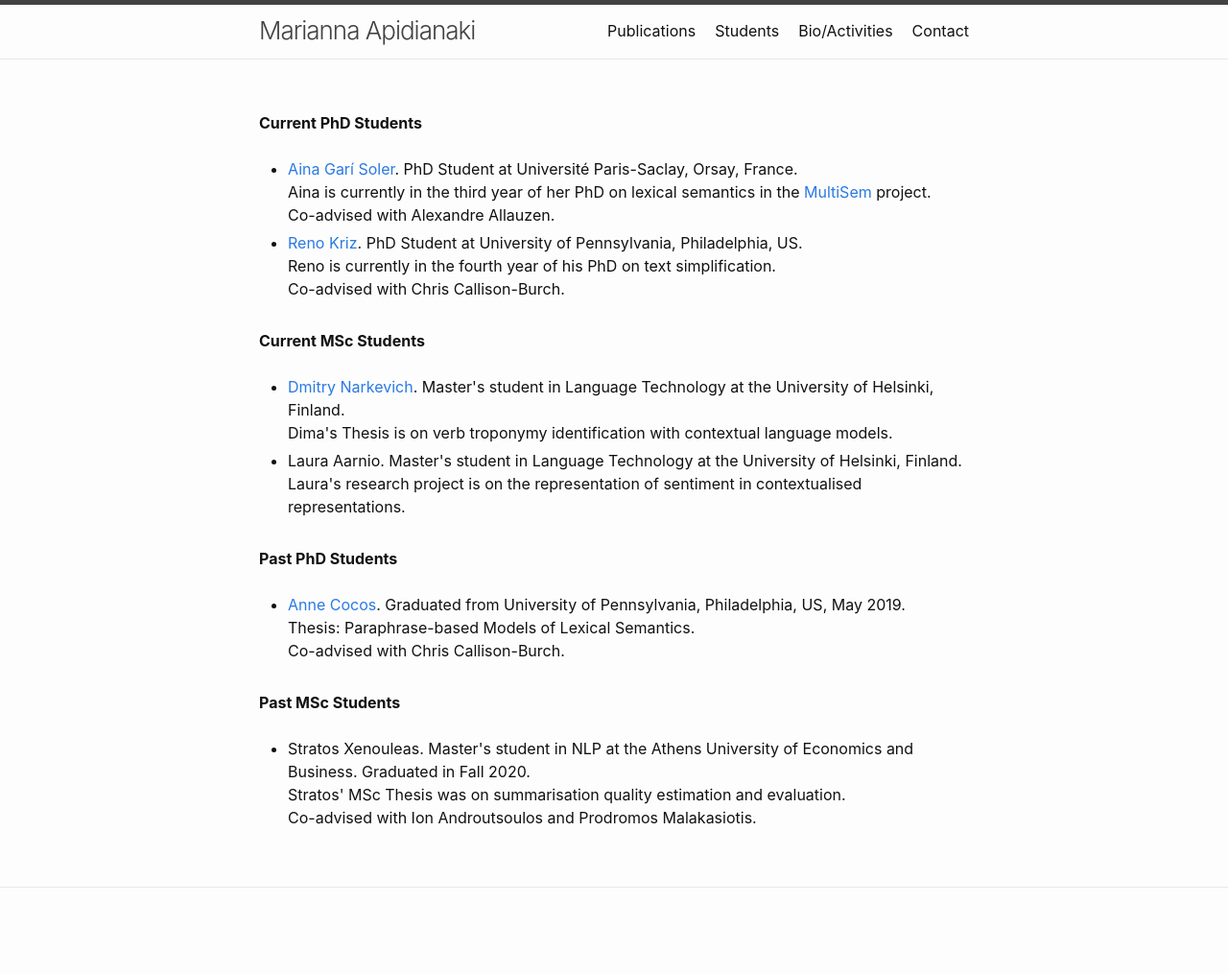
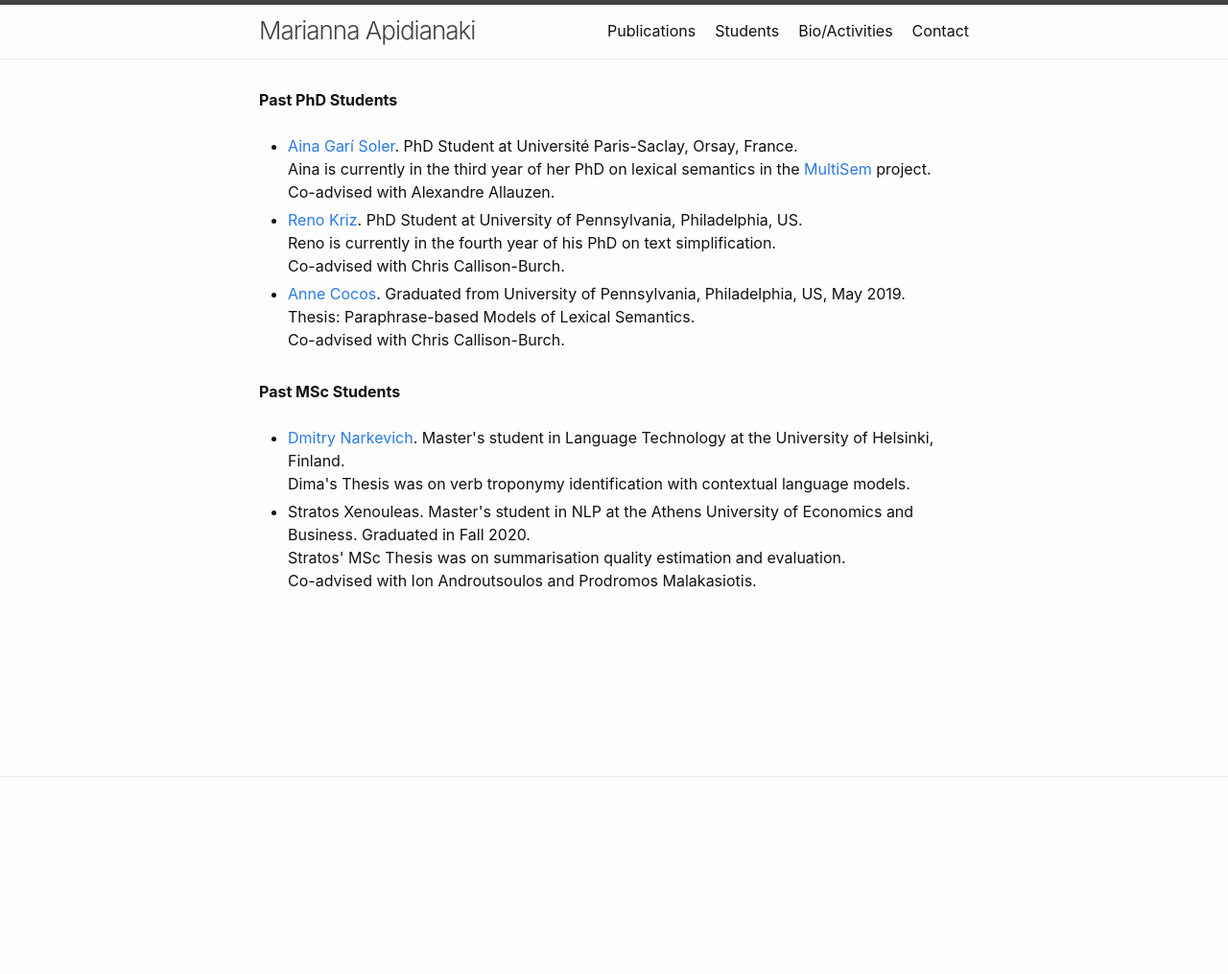
Before and after one commit to mariannaapi/mariannaapi.github.io, a Jekyll site: the page students/index.html, which Jekyll copies as it is, in a window 1280 px wide. Shown: the whole page at 96% size. Built offline with Jekyll 4.4.1, drawn with Linux system fonts in a browser that asks for light colours; after the commit the page ends 900 px from its top, so only the background shows below that.

Commit message:
Update index.html

```diff
--- a/students/index.html
+++ b/students/index.html
@@ -35,12 +35,13 @@
       <div class="wrapper">
         <article class="post">
 
-  <div class="post-content">
-    <br>
-	<strong>Current PhD Students</strong><ul><br>
 
 
-     <li> <a href="https://ainagari.github.io">Aina Garí Soler</a>. PhD Student at Université Paris-Saclay, Orsay, France.
+<div class="post-content">
+	<strong>Past PhD Students</strong><ul>
+ <br>
+
+	  <li> <a href="https://ainagari.github.io">Aina Garí Soler</a>. PhD Student at Université Paris-Saclay, Orsay, France.
 	     <br>
 	    Aina is currently in the third year of her PhD on lexical semantics in the <a href="https://sites.google.com/view/multisem/home">MultiSem</a> project.
 
@@ -53,30 +54,6 @@
 	   <br>
 	     Co-advised with Chris Callison-Burch.
 <br>
-	  </div>
-
-
-<div class="post-content">
-	<strong>Current MSc Students</strong><ul>
- <br>
-
-	  <li> <a href="https://dmitry.lol">Dmitry Narkevich</a>. Master's student in Language Technology at the University of Helsinki, Finland.
-		  <br>
-	 	Dima's Thesis is on verb troponymy identification with contextual language models.
-	<br>
-	  </li>
-
-	<li> Laura Aarnio. Master's student in Language Technology at the University of Helsinki, Finland.
-		<br>
-		Laura's research project is on the representation of sentiment in contextualised representations.
-	<br>
-	</li>
-
-  </div>
-
-<div class="post-content">
-	<strong>Past PhD Students</strong><ul>
- <br>
 
 	  <li> <a href="https://acocos.github.io">Anne Cocos</a>. Graduated from University of Pennsylvania, Philadelphia, US, May 2019.
 		  <br>
@@ -90,6 +67,11 @@
 <div class="post-content">
 	<strong>Past MSc Students</strong><ul>
  <br>
+	 <li> <a href="https://dmitry.lol">Dmitry Narkevich</a>. Master's student in Language Technology at the University of Helsinki, Finland.
+		  <br>
+	 Dima's Thesis was on verb troponymy identification with contextual language models.
+	<br>
+	  </li>
 
 	  <li> Stratos Xenouleas. Master's student in NLP at the Athens University of Economics and Business. Graduated in Fall 2020.
 		  <br>
```
